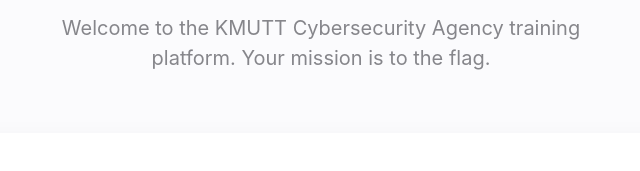
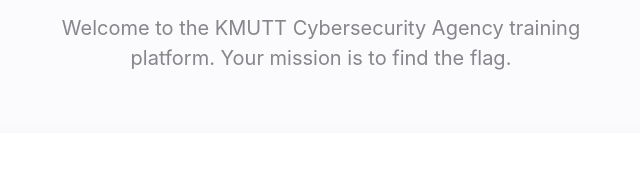
Before and after one commit to Frank-137/KMUTT-Cybersecurity-Agency, a plain HTML site: page index.html in a window 1280 px wide. Shown: the part 207-378 px from the top of the page, 319-959 px from the left. Drawn offline with Linux system fonts and the light colour scheme.

Commit message:
edit word again

```diff
--- a/index.html
+++ b/index.html
@@ -24,7 +24,7 @@
     <main class="container">
         <header class="hero">
             <h1>Cryptography Challenge</h1>
-            <p>Welcome to the KMUTT Cybersecurity Agency training platform. Your mission is to the flag.</p>
+            <p>Welcome to the KMUTT Cybersecurity Agency training platform. Your mission is to find the flag.</p>
         </header>
 
         <section class="challenge-card">
```
